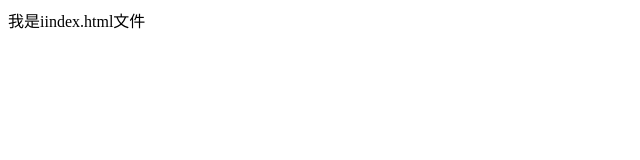
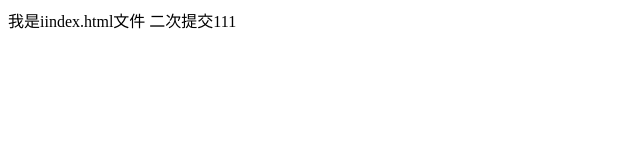
Before and after one commit to 960830/2002A, a plain HTML site: page index.html in a window 1280 px wide. Shown: the whole page, without its empty margins (0-640 px from the left). Drawn offline with Linux system fonts and the light colour scheme.

Commit message:
程序员A的第二次提交

```diff
--- a/index.html
+++ b/index.html
@@ -8,6 +8,6 @@
 </head>
 <body>
     我是iindex.html文件
-
+    二次提交111
 </body>
 </html>
```
